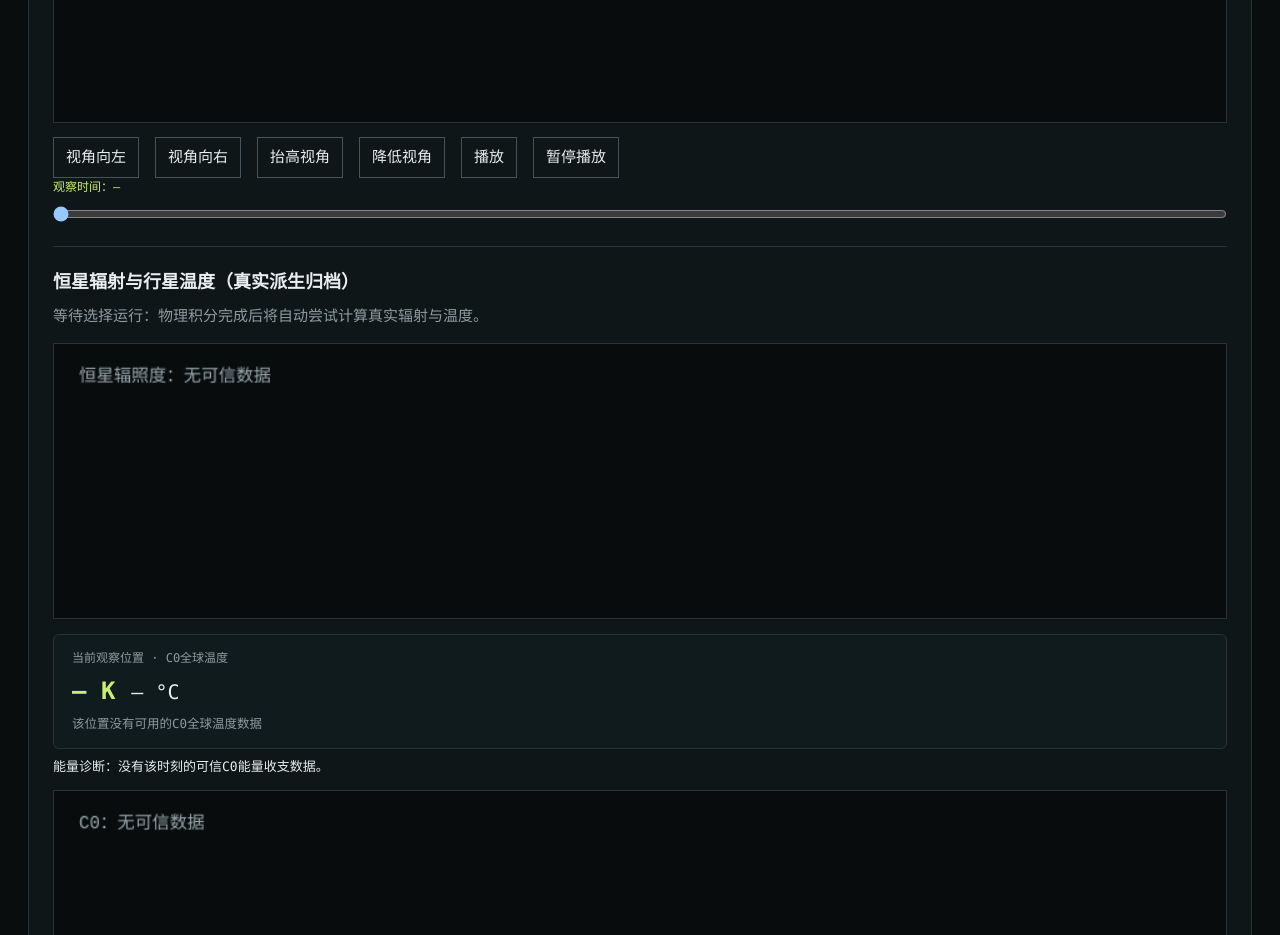
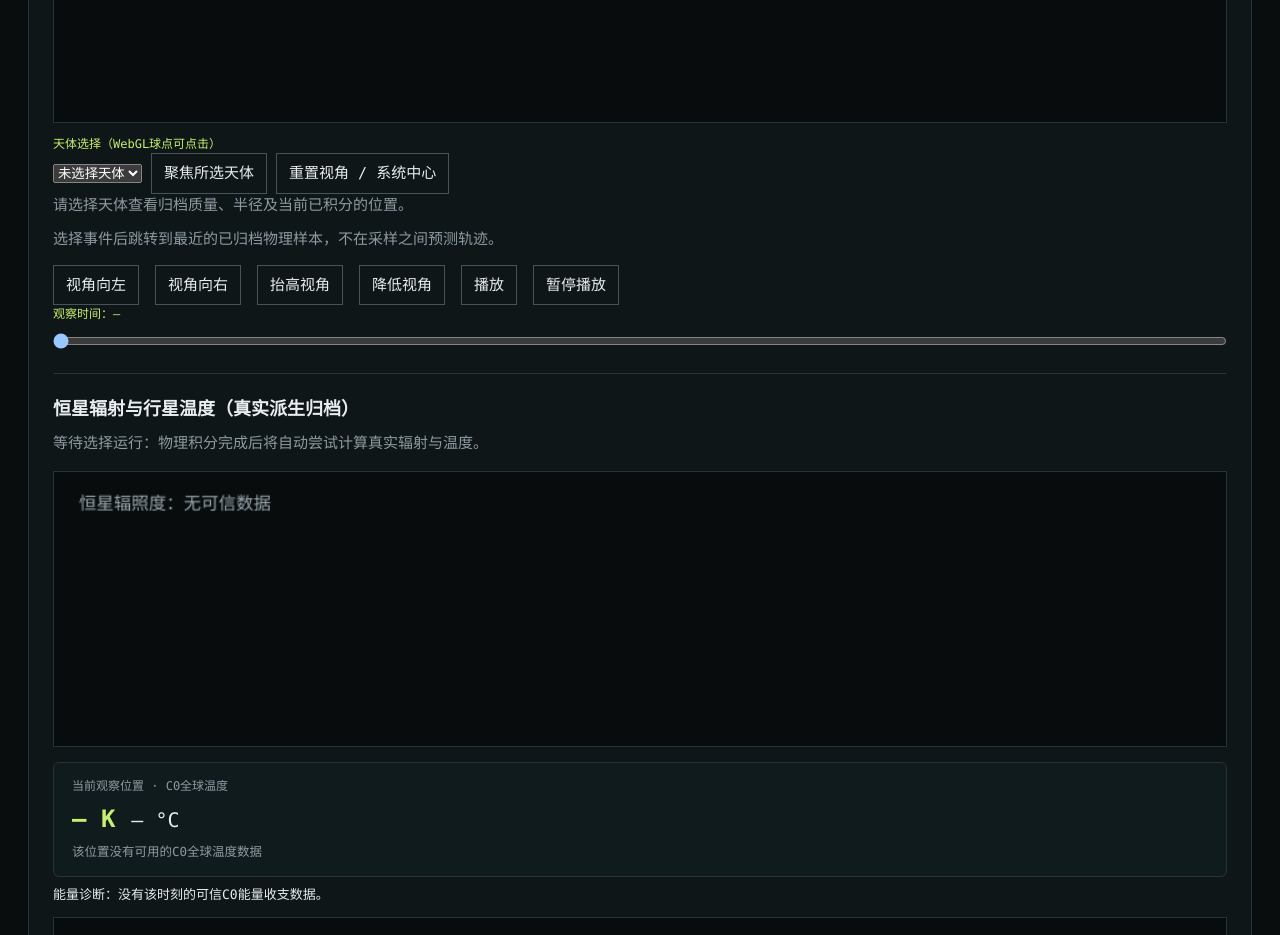
Before and after one commit to chenjunnan/threebodyplanet, a plain HTML site: page src/threebody/web/static/index.html in a window 1280 px wide. Shown: the part 3480-4415 px from the top of the page. Drawn offline with Linux system fonts and the light colour scheme; no server answers.

Commit message:
feat(M6.3-c): selectable body properties, focus/reset buttons and event sync status

```diff
--- a/src/threebody/web/static/index.html
+++ b/src/threebody/web/static/index.html
@@ -104,6 +104,24 @@
       <p id="webgl-status" role="status">默认Canvas观察器；WebGL仅用于渲染真实已归档轨道。</p>
       <canvas id="orbit-canvas" width="940" height="500" aria-label="四天体三维轨迹可旋转投影"></canvas>
       <canvas id="orbit-webgl" width="940" height="500" hidden aria-label="WebGL2四天体历史三维轨道，无任何后续物理外推"></canvas>
+      <div class="observer-select-controls">
+        <label for="orbit-body-select">天体选择（WebGL球点可点击）</label>
+        <select id="orbit-body-select" aria-label="选择观察天体">
+          <option value="">未选择天体</option>
+          <option value="star-1">恒星一</option>
+          <option value="star-2">恒星二</option>
+          <option value="star-3">恒星三</option>
+          <option value="planet-1">行星</option>
+        </select>
+        <button id="orbit-focus-body">聚焦所选天体</button>
+        <button id="orbit-reset-view">重置视角 / 系统中心</button>
+      </div>
+      <p id="orbit-body-detail" role="status" aria-live="polite">
+        请选择天体查看归档质量、半径及当前已积分的位置。
+      </p>
+      <p id="orbit-event-sync" role="status" aria-live="polite">
+        选择事件后跳转到最近的已归档物理样本，不在采样之间预测轨迹。
+      </p>
       <div class="actions">
         <button id="orbit-left">视角向左</button>
         <button id="orbit-right">视角向右</button>
```
